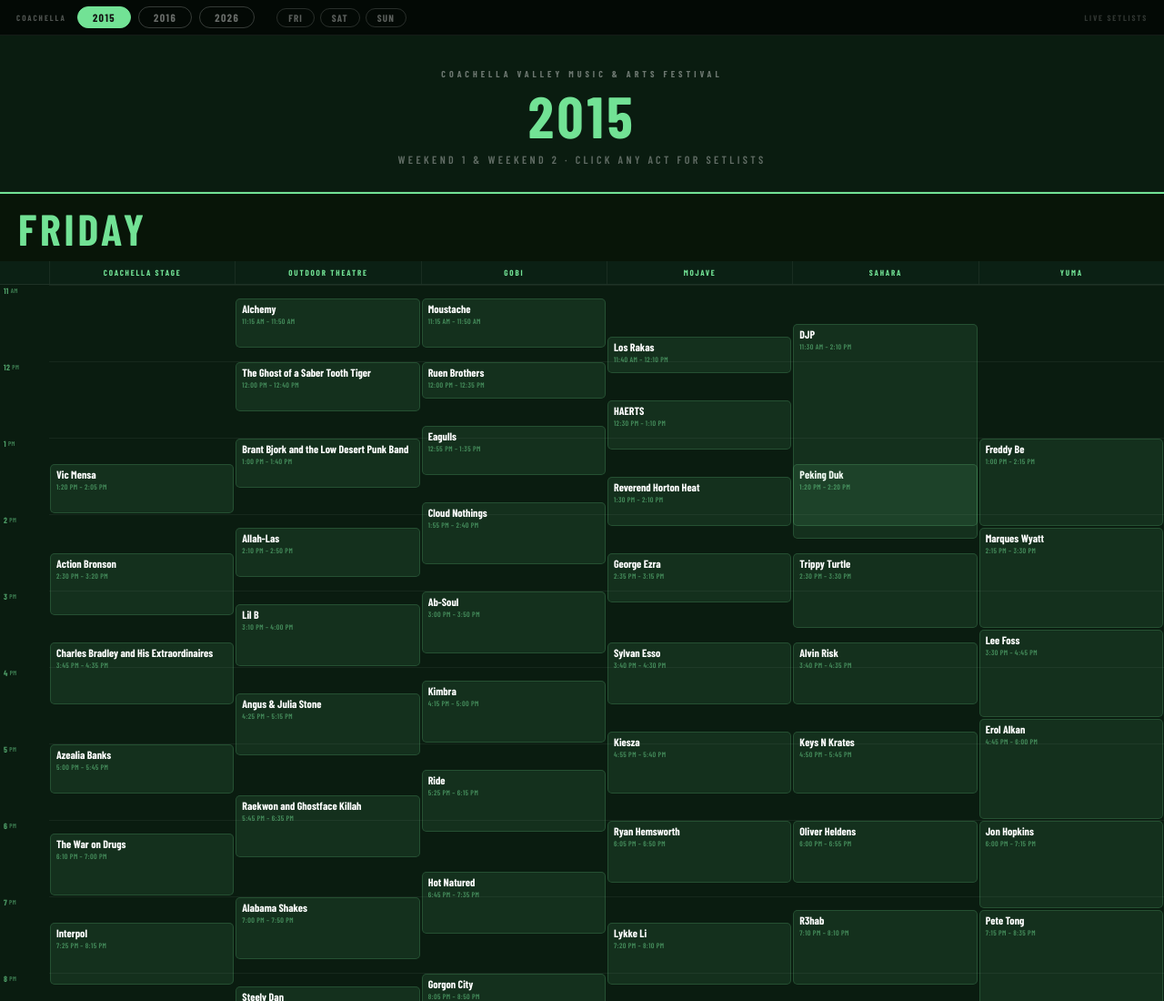
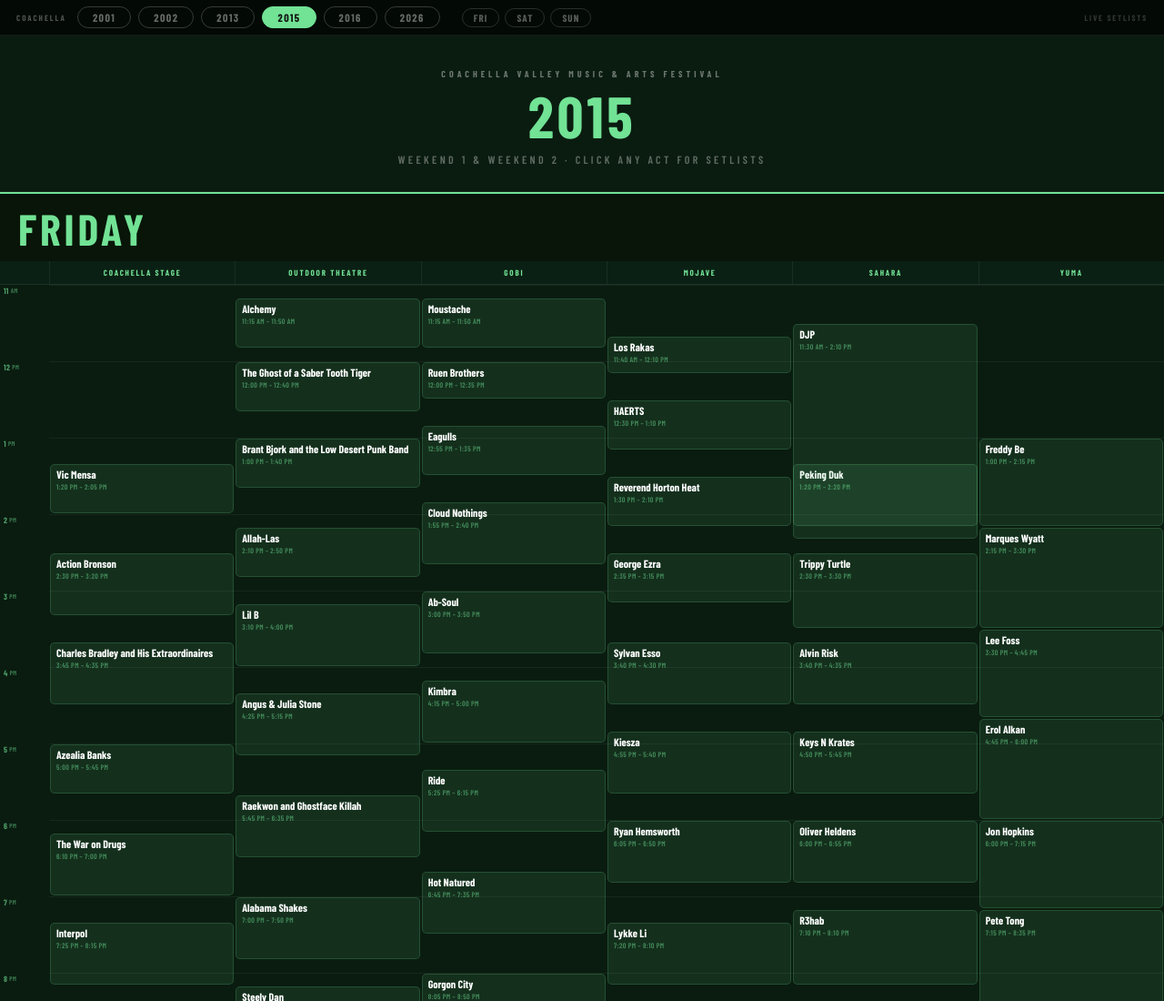
Before and after one commit to kdwbbz/Concerts, a plain HTML site: page coachella_2015.html in a window 1280 px wide. Shown: the top 1100 px of the page at 91% size. Drawn offline with nearby package versions, Linux system fonts and the light colour scheme; a web font is replaced by a local one.

Commit message:
Add files via upload

```diff
--- a/coachella_2015.html
+++ b/coachella_2015.html
@@ -130,6 +130,9 @@
 
 <div id="year-nav">
   <span class="ynl">Coachella</span>
+  <a class="yb" href="./coachella_2001.html">2001</a>
+  <a class="yb" href="./coachella_2002.html">2002</a>
+  <a class="yb" href="./coachella_2013.html">2013</a>
   <a class="yb active" href="./coachella_2015.html">2015</a>
   <a class="yb" href="./coachella_2016.html">2016</a>
   <a class="yb" href="./index.html">2026</a>
```
Also changed, not shown: coachella_2016.html (+3 -0 lines).
